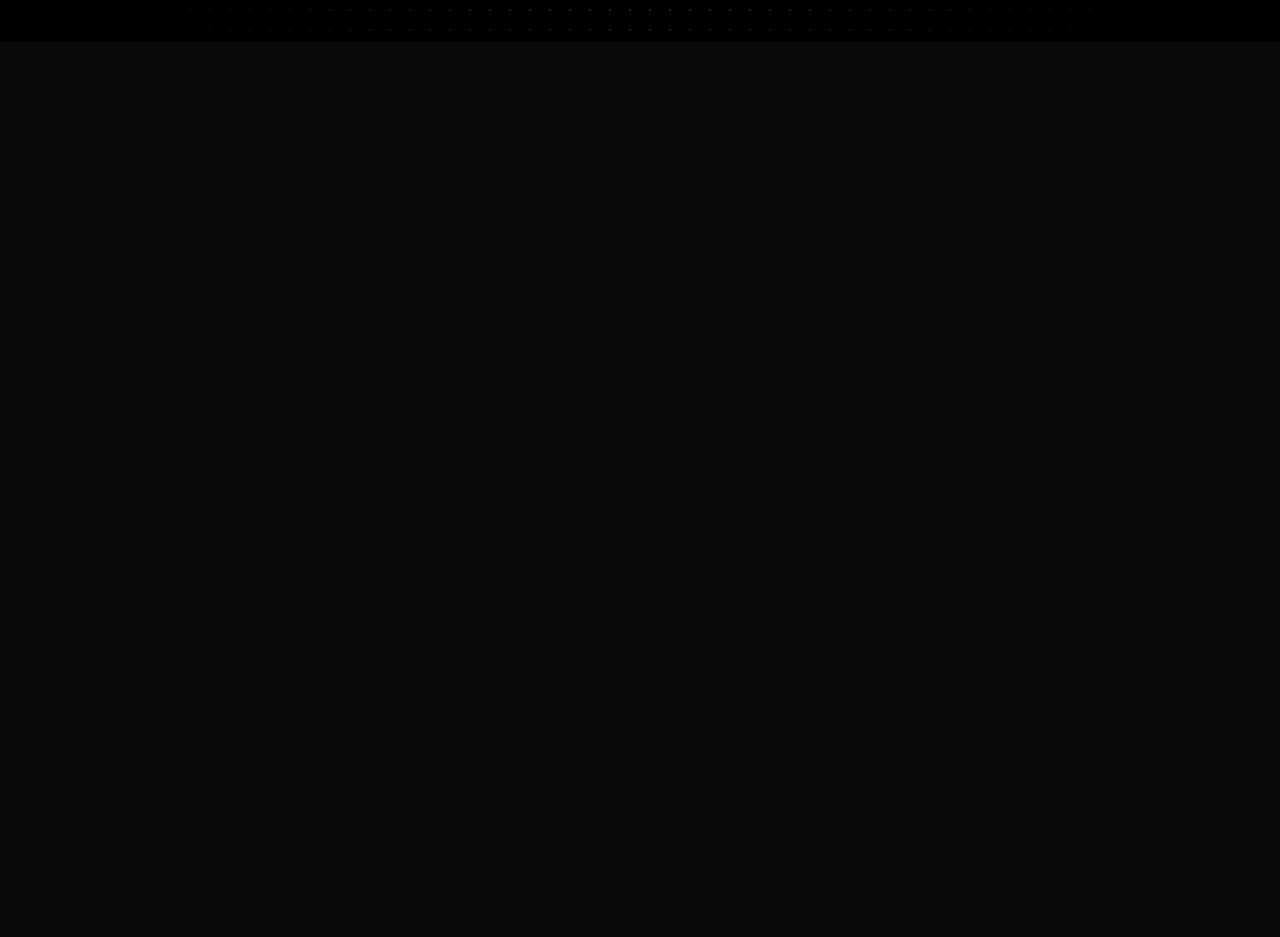
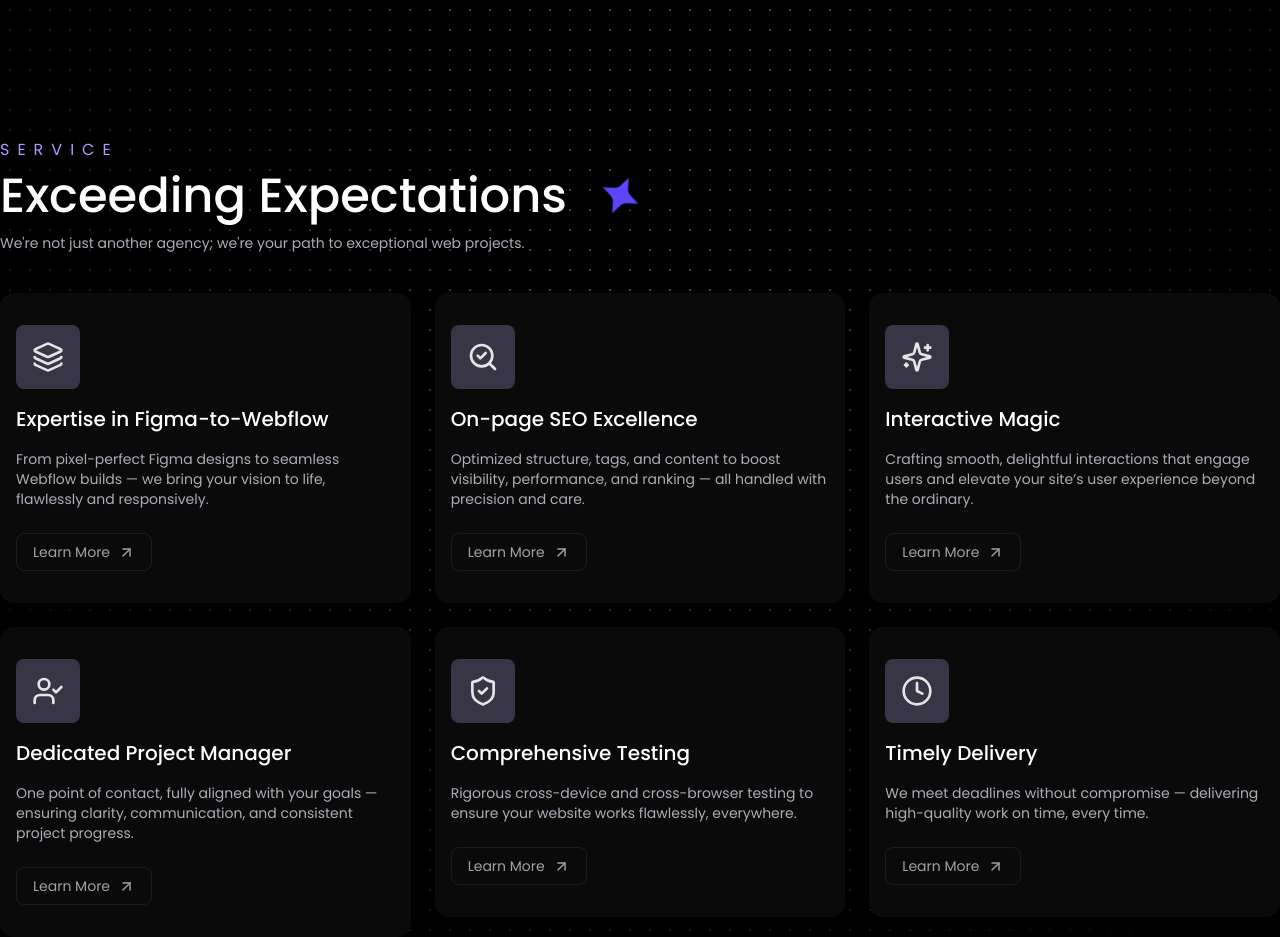
Before and after one commit to maybesabin/Agency-Landing-Page, a React (Vite) app: page / in a window 1280 px wide. Shown: the part 1000-1937 px from the top of the page. Before the commit the page ends 1042 px from the top, so only its background shows below. Built offline with nearby package versions, Linux system fonts and the light colour scheme.

Commit message:
add services section

```diff
--- a/src/App.tsx
+++ b/src/App.tsx
@@ -1,5 +1,6 @@
 import Navbar from "./components/Navbar"
 import Hero from "./container/Hero";
+import Services from "./container/Services";
 import { cn } from "./lib/utils";
 
 const App = () => {
@@ -22,6 +23,7 @@
       <div className="lg:w-[80rem] w-full relative">
         <Navbar />
         <Hero />
+        <Services />
       </div>
     </div>
   )
--- /dev/null
+++ b/src/components/Card.tsx
@@ -0,0 +1,35 @@
+import { ArrowUpRight } from "lucide-react"
+import React, { JSX } from "react"
+
+const Card = ({
+    icon,
+    title,
+    description
+}: {
+    icon: JSX.Element,
+    title: string,
+    description: string
+}) => {
+
+    const styledIcon = React.cloneElement(icon, {
+        className: "text-neutral-200 h-8 w-8"
+    })
+
+    return (
+        <div className="w-full bg-neutral-950 rounded-xl px-4 py-8 flex flex-col items-start gap-4">
+            <div className="bg-[#383546] h-16 w-16 rounded-md flex items-center justify-center">
+                {styledIcon}
+            </div>
+            <h4 className="md:text-xl text-base font-medium">{title}</h4>
+            <p className="md:text-sm text-xs text-[#aeacb8]">
+                {description}
+            </p>
+            <div className="mt-2 flex items-center gap-2 border rounded-md md:text-sm text-xs text-neutral-300 cursor-pointer opacity-75 hover:opacity-100 transition-all px-4 py-2">
+                <span>Learn More</span>
+                <ArrowUpRight size={'17px'} />
+            </div>
+        </div>
+    )
+}
+
+export default Card
--- a/src/components/TrustedBy.tsx
+++ b/src/components/TrustedBy.tsx
@@ -26,7 +26,7 @@
             </motion.h1>
 
             <div className="flex items-center gap-2 mt-6">
-                <Marquee autoFill pauseOnHover gradient gradientColor="black">
+                <Marquee pauseOnHover gradient gradientColor="black">
                     {companies.map((item, idx) => (
                         <img
                             className="md:h-20 md:w-20 h-16 w-16 object-contain md:mx-12 mx-6 opacity-50 hover:opacity-100 transition-all"
--- /dev/null
+++ b/src/container/Services.tsx
@@ -0,0 +1,106 @@
+import Card from "@/components/Card"
+import { Clock, Layers, SearchCheck, ShieldCheck, Sparkles, UserCheck } from "lucide-react"
+import { motion } from "framer-motion"
+import { fade, fadeDown, fadeUp } from "@/utils/animation";
+import AnimatedText from "@/components/AnimatedText";
+
+const Services = () => {
+
+    const cards = [
+        {
+            icon: <Layers />,
+            title: "Expertise in Figma-to-Webflow",
+            description: "From pixel-perfect Figma designs to seamless Webflow builds — we bring your vision to life, flawlessly and responsively."
+        },
+        {
+            icon: <SearchCheck />,
+            title: "On-page SEO Excellence",
+            description: "Optimized structure, tags, and content to boost visibility, performance, and ranking — all handled with precision and care."
+        },
+        {
+            icon: <Sparkles />,
+            title: "Interactive Magic",
+            description: "Crafting smooth, delightful interactions that engage users and elevate your site’s user experience beyond the ordinary."
+        },
+        {
+            icon: <UserCheck />,
+            title: "Dedicated Project Manager",
+            description: "One point of contact, fully aligned with your goals — ensuring clarity, communication, and consistent project progress."
+        },
+        {
+            icon: <ShieldCheck />,
+            title: "Comprehensive Testing",
+            description: "Rigorous cross-device and cross-browser testing to ensure your website works flawlessly, everywhere."
+        },
+        {
+            icon: <Clock />,
+            title: "Timely Delivery",
+            description: "We meet deadlines without compromise — delivering high-quality work on time, every time."
+        }
+    ];
+
+    return (
+        <div className="flex flex-col items-start gap-4 pt-24 w-full">
+            <motion.h3
+                initial={fadeDown.initial}
+                transition={fadeDown.transition}
+                viewport={fadeDown.viewport}
+                whileInView={fadeDown.whileInView}
+                className="tracking-[0.5rem] text-[var(--secondary-color)]">
+                SERVICE
+            </motion.h3>
+            <motion.div
+                initial={fadeUp.initial}
+                transition={{ ...fadeUp.transition, delay: 0.4 }}
+                viewport={fadeUp.viewport}
+                whileInView={fadeUp.whileInView}
+                className="relative flex items-center gap-4 -mt-5"
+            >
+                <span className="font-medium md:text-5xl text-2xl">
+                    <span>Exceeding&nbsp;</span>
+                    <AnimatedText text="Expectations" className="" delay={0.2} />
+                </span>
+                <motion.svg
+                    initial={fade.initial}
+                    transition={{ ...fade.transition, delay: 1 }}
+                    viewport={fade.viewport}
+                    whileInView={fade.whileInView}
+                    className="rotate-[25deg] fill-[var(--primary-color)] lg:size-[75px] size-[50px]"
+                    viewBox="0 0 24 24" xmlns="http://www.w3.org/2000/svg">
+                    <path d="M12 3L14.0357 8.16153C14.2236 8.63799 14.3175 8.87622 14.4614 9.0771C14.5889 9.25516 14.7448 9.41106 14.9229 9.53859C15.1238 9.68245 15.362 9.77641 15.8385 9.96432L21 12L15.8385 14.0357C15.362 14.2236 15.1238 14.3175 14.9229 14.4614C14.7448 14.5889 14.5889 14.7448 14.4614 14.9229C14.3175 15.1238 14.2236 15.362 14.0357 15.8385L12 21L9.96432 15.8385C9.77641 15.362 9.68245 15.1238 9.53859 14.9229C9.41106 14.7448 9.25516 14.5889 9.0771 14.4614C8.87622 14.3175 8.63799 14.2236 8.16153 14.0357L3 12L8.16153 9.96432C8.63799 9.77641 8.87622 9.68245 9.0771 9.53859C9.25516 9.41106 9.41106 9.25516 9.53859 9.0771C9.68245 8.87622 9.77641 8.63799 9.96432 8.16153L12 3Z" stroke="#000000" strokeWidth="2" strokeLinecap="round" strokeLinejoin="round" />
+                </motion.svg>
+            </motion.div>
+            <motion.p
+                initial={fade.initial}
+                transition={{ ...fade.transition, delay: 0.5 }}
+                viewport={fade.viewport}
+                whileInView={fade.whileInView}
+                className="md:text-sm text-xs text-[#aeacb8] -mt-4"
+            >
+                We're not just another agency; we're your path to exceptional web projects.
+            </motion.p>
+
+            {/* Cards */}
+            <div className="lg:grid xl:grid-cols-3 lg:grid-cols-2 flex flex-wrap gap-6 mt-6 w-full">
+                {cards.map((item, idx) => (
+                    <motion.div
+                        initial={{ ...fadeUp.initial, filter: "blur(20px)" }}
+                        transition={{ ...fadeUp.transition, delay: 0.25 * idx }}
+                        viewport={fadeUp.viewport}
+                        whileInView={fadeUp.whileInView}
+                        key={idx}
+                        className="w-full"
+                    >
+                        <Card
+                            icon={item.icon}
+                            title={item.title}
+                            description={item.description}
+                        />
+                    </motion.div>
+                ))}
+            </div>
+        </div>
+    )
+}
+
+export default Services
--- a/src/utils/animation.ts
+++ b/src/utils/animation.ts
@@ -16,7 +16,7 @@
         duration: 0.5,
         ease: "easeInOut"
     },
-    whileInView: { opacity: 1, y: 0 },
+    whileInView: { opacity: 1, y: 0, filter: "blur(0px)" },
     viewport: { once: true, amount: 0 },
 }
 
@@ -27,6 +27,6 @@
         duration: 0.5,
         ease: "easeInOut"
     },
-    whileInView: { opacity: 1, y: 0 },
+    whileInView: { opacity: 1, y: 0, filter: "blur(0px)" },
     viewport: { once: true, amount: 0 },
 }
```
